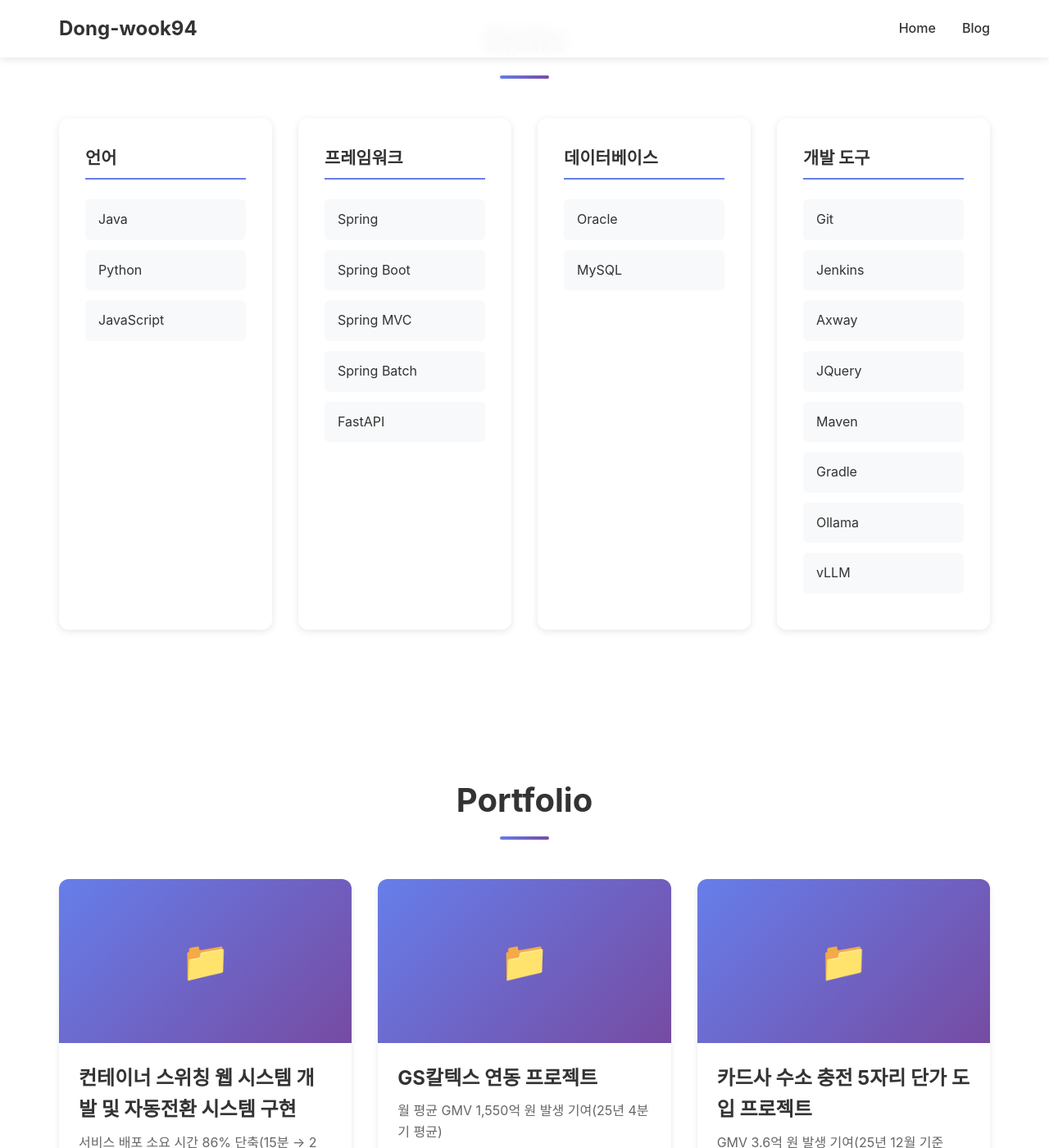
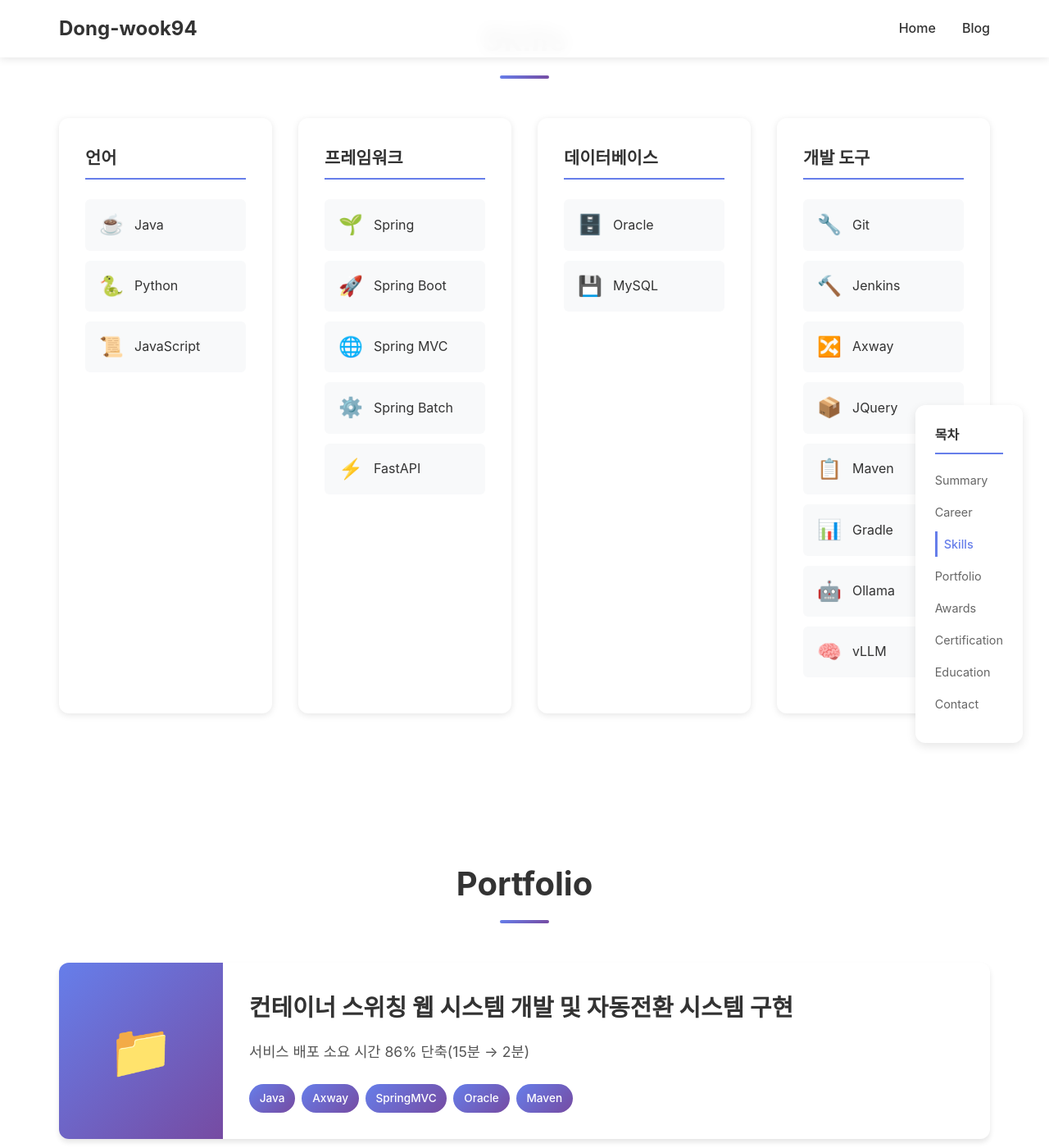
Before and after one commit to Dong-wook94/Dong-wook94.github.io, a Jekyll site: the page built from index.html, in a window 1280 px wide and 1400 px high, scrolled down 2217 px. Shown: the whole window at 82% size. Built offline with Jekyll 4.4.1, drawn with Linux system fonts in a browser that asks for light colours; the list of posts is cut into pages by our own code; some of the changed text lies outside the part shown.

Commit message:
포트폴리오 디자인 수정

```diff
--- a/_layouts/portfolio.html
+++ b/_layouts/portfolio.html
@@ -214,16 +214,25 @@
       border-radius: 6px;
       font-size: 1rem;
       transition: background 0.3s;
+      display: flex;
+      align-items: center;
+      gap: 0.75rem;
     }
 
     .skill-item:hover {
       background: #e9ecef;
     }
 
+    .skill-icon {
+      font-size: 1.5rem;
+      min-width: 2rem;
+      text-align: center;
+    }
+
     /* Portfolio Section */
-    .portfolio-grid {
-      display: grid;
-      grid-template-columns: repeat(auto-fit, minmax(320px, 1fr));
+    .portfolio-list {
+      display: flex;
+      flex-direction: column;
       gap: 2rem;
       margin-top: 2rem;
     }
@@ -235,42 +244,52 @@
       box-shadow: 0 4px 6px rgba(0,0,0,0.1);
       transition: transform 0.3s, box-shadow 0.3s;
       cursor: pointer;
+      display: flex;
+      align-items: stretch;
+      min-height: 200px;
     }
 
     .portfolio-item:hover {
-      transform: translateY(-8px);
+      transform: translateY(-5px);
       box-shadow: 0 8px 20px rgba(0,0,0,0.15);
     }
 
     .portfolio-item-image {
-      width: 100%;
-      height: 200px;
+      width: 200px;
+      min-width: 200px;
       background: linear-gradient(135deg, #667eea 0%, #764ba2 100%);
       display: flex;
       align-items: center;
       justify-content: center;
       color: white;
-      font-size: 3rem;
+      font-size: 4rem;
+      flex-shrink: 0;
     }
 
     .portfolio-item-content {
-      padding: 1.5rem;
+      padding: 2rem;
+      flex: 1;
+      display: flex;
+      flex-direction: column;
+      justify-content: center;
     }
 
     .portfolio-item h3 {
-      font-size: 1.5rem;
-      margin-bottom: 0.5rem;
+      font-size: 1.8rem;
+      margin-bottom: 1rem;
       color: #333;
+      font-weight: 700;
     }
 
     .portfolio-item .subtitle {
-      color: #666;
-      margin-bottom: 1rem;
-      font-size: 1rem;
+      color: #555;
+      margin-bottom: 1.5rem;
+      font-size: 1.1rem;
+      line-height: 1.7;
     }
 
     .portfolio-item .description {
-      color: #555;
+      color: #666;
       margin-bottom: 1rem;
       line-height: 1.6;
     }
@@ -365,6 +384,66 @@
       color: #764ba2;
     }
 
+    /* Right Sidebar Navigation */
+    .toc-sidebar {
+      position: fixed;
+      right: 2rem;
+      top: 50%;
+      transform: translateY(-50%);
+      background: white;
+      padding: 1.5rem;
+      border-radius: 12px;
+      box-shadow: 0 4px 12px rgba(0,0,0,0.1);
+      max-width: 200px;
+      max-height: 80vh;
+      overflow-y: auto;
+      z-index: 100;
+      display: none;
+    }
+
+    .toc-sidebar.active {
+      display: block;
+    }
+
+    .toc-sidebar h4 {
+      font-size: 1rem;
+      margin-bottom: 1rem;
+      color: #333;
+      font-weight: 700;
+      border-bottom: 2px solid #667eea;
+      padding-bottom: 0.5rem;
+    }
+
+    .toc-list {
+      list-style: none;
+      padding: 0;
+      margin: 0;
+    }
+
+    .toc-list li {
+      margin: 0.5rem 0;
+    }
+
+    .toc-list a {
+      color: #666;
+      text-decoration: none;
+      font-size: 0.9rem;
+      transition: color 0.3s;
+      display: block;
+      padding: 0.25rem 0;
+    }
+
+    .toc-list a:hover,
+    .toc-list a.active {
+      color: #667eea;
+      font-weight: 500;
+    }
+
+    .toc-list a.active {
+      border-left: 3px solid #667eea;
+      padding-left: 0.5rem;
+    }
+
     /* Footer */
     .footer {
       text-align: center;
@@ -375,6 +454,12 @@
     }
 
     /* Responsive */
+    @media (max-width: 1024px) {
+      .toc-sidebar {
+        display: none !important;
+      }
+    }
+
     @media (max-width: 768px) {
       .intro-section h1 {
         font-size: 2.5rem;
@@ -388,8 +473,14 @@
         font-size: 2rem;
       }
 
-      .portfolio-grid {
-        grid-template-columns: 1fr;
+      .portfolio-item {
+        flex-direction: column;
+      }
+
+      .portfolio-item-image {
+        width: 100%;
+        min-width: 100%;
+        height: 150px;
       }
 
       .skills-grid {
@@ -434,7 +525,7 @@
     <div class="portfolio-container">
       <!-- Summary Section -->
       {% if site.data.summary %}
-      <section class="section">
+      <section class="section" id="summary">
         <h2 class="section-title">Summary</h2>
         <div class="summary-content">
           {{ site.data.summary.summary | markdownify }}
@@ -444,7 +535,7 @@
 
       <!-- Experience Section -->
       {% if site.data.experience %}
-      <section class="section">
+      <section class="section" id="career">
         <h2 class="section-title">Career</h2>
         {% for exp in site.data.experience.experiences %}
         <div class="experience-item">
@@ -458,14 +549,17 @@
 
       <!-- Skills Section -->
       {% if site.data.skills %}
-      <section class="section">
+      <section class="section" id="skills">
         <h2 class="section-title">Skills</h2>
         <div class="skills-grid">
           {% if site.data.skills.languages %}
           <div class="skill-category">
             <h3>언어</h3>
             {% for skill in site.data.skills.languages %}
-            <div class="skill-item">{{ skill.name }}</div>
+            <div class="skill-item">
+              <span class="skill-icon">{{ skill.icon | default: "•" }}</span>
+              <span>{{ skill.name }}</span>
+            </div>
             {% endfor %}
           </div>
           {% endif %}
@@ -474,7 +568,10 @@
           <div class="skill-category">
             <h3>프레임워크</h3>
             {% for skill in site.data.skills.frameworks %}
-            <div class="skill-item">{{ skill.name }}</div>
+            <div class="skill-item">
+              <span class="skill-icon">{{ skill.icon | default: "•" }}</span>
+              <span>{{ skill.name }}</span>
+            </div>
             {% endfor %}
           </div>
           {% endif %}
@@ -483,7 +580,10 @@
           <div class="skill-category">
             <h3>데이터베이스</h3>
             {% for skill in site.data.skills.databases %}
-            <div class="skill-item">{{ skill.name }}</div>
+            <div class="skill-item">
+              <span class="skill-icon">{{ skill.icon | default: "•" }}</span>
+              <span>{{ skill.name }}</span>
+            </div>
             {% endfor %}
           </div>
           {% endif %}
@@ -492,7 +592,10 @@
           <div class="skill-category">
             <h3>개발 도구</h3>
             {% for skill in site.data.skills.tools %}
-            <div class="skill-item">{{ skill.name }}</div>
+            <div class="skill-item">
+              <span class="skill-icon">{{ skill.icon | default: "•" }}</span>
+              <span>{{ skill.name }}</span>
+            </div>
             {% endfor %}
           </div>
           {% endif %}
@@ -502,9 +605,9 @@
 
       <!-- Portfolio Section -->
       {% if site.projects.size > 0 %}
-      <section class="section">
+      <section class="section" id="portfolio">
         <h2 class="section-title">Portfolio</h2>
-        <div class="portfolio-grid">
+        <div class="portfolio-list">
           {% for project in site.projects %}
           <div class="portfolio-item" onclick="location.href='{{ project.url | relative_url }}'">
             <div class="portfolio-item-image">
@@ -517,7 +620,7 @@
               {% endif %}
               {% if project.tags %}
               <div class="portfolio-tags">
-                {% for tag in project.tags limit: 3 %}
+                {% for tag in project.tags %}
                 <span class="tag">{{ tag }}</span>
                 {% endfor %}
               </div>
@@ -531,7 +634,7 @@
 
       <!-- Awards Section -->
       {% if site.data.awards %}
-      <section class="section">
+      <section class="section" id="awards">
         <h2 class="section-title">Awards</h2>
         {% for award in site.data.awards.awards %}
         <div class="award-item">
@@ -545,7 +648,7 @@
 
       <!-- Certifications Section -->
       {% if site.data.certifications %}
-      <section class="section">
+      <section class="section" id="certification">
         <h2 class="section-title">Certification</h2>
         {% for cert in site.data.certifications.certifications %}
         <div class="cert-item">
@@ -561,7 +664,7 @@
 
       <!-- Education Section -->
       {% if site.data.education %}
-      <section class="section">
+      <section class="section" id="education">
         <h2 class="section-title">Education</h2>
         {% for edu in site.data.education.education %}
         <div class="education-item">
@@ -576,7 +679,7 @@
       {% endif %}
 
       <!-- Contact Section -->
-      <section class="section contact-section">
+      <section class="section contact-section" id="contact">
         <h2 class="section-title">Contact Me</h2>
         <div class="contact-links">
           {% if site.author.email %}
@@ -625,5 +728,76 @@
       </div>
     </footer>
   </div>
+
+  <!-- Right Sidebar TOC -->
+  <aside class="toc-sidebar" id="toc-sidebar">
+    <h4>목차</h4>
+    <ul class="toc-list" id="toc-list">
+      {% if site.data.summary %}<li><a href="#summary">Summary</a></li>{% endif %}
+      {% if site.data.experience %}<li><a href="#career">Career</a></li>{% endif %}
+      {% if site.data.skills %}<li><a href="#skills">Skills</a></li>{% endif %}
+      {% if site.projects.size > 0 %}<li><a href="#portfolio">Portfolio</a></li>{% endif %}
+      {% if site.data.awards %}<li><a href="#awards">Awards</a></li>{% endif %}
+      {% if site.data.certifications %}<li><a href="#certification">Certification</a></li>{% endif %}
+      {% if site.data.education %}<li><a href="#education">Education</a></li>{% endif %}
+      <li><a href="#contact">Contact</a></li>
+    </ul>
+  </aside>
+
+  <script>
+    // TOC 표시/숨김 및 활성화
+    (function() {
+      const sections = document.querySelectorAll('.section');
+      const tocLinks = document.querySelectorAll('.toc-list a');
+      const tocSidebar = document.getElementById('toc-sidebar');
+
+      // 스크롤 시 TOC 표시
+      let lastScrollTop = 0;
+      window.addEventListener('scroll', function() {
+        const scrollTop = window.pageYOffset || document.documentElement.scrollTop;
+
+        if (scrollTop > 300) {
+          tocSidebar.classList.add('active');
+        } else {
+          tocSidebar.classList.remove('active');
+        }
+
+        // 현재 섹션 하이라이트
+        let current = '';
+        sections.forEach(section => {
+          const sectionTop = section.offsetTop;
+          const sectionHeight = section.clientHeight;
+          if (scrollTop >= sectionTop - 200) {
+            current = section.getAttribute('id');
+          }
+        });
+
+        tocLinks.forEach(link => {
+          link.classList.remove('active');
+          if (link.getAttribute('href') === '#' + current) {
+            link.classList.add('active');
+          }
+        });
+
+        lastScrollTop = scrollTop;
+      });
+
+      // 부드러운 스크롤
+      tocLinks.forEach(link => {
+        link.addEventListener('click', function(e) {
+          e.preventDefault();
+          const targetId = this.getAttribute('href').substring(1);
+          const targetSection = document.getElementById(targetId);
+          if (targetSection) {
+            const offsetTop = targetSection.offsetTop - 80;
+            window.scrollTo({
+              top: offsetTop,
+              behavior: 'smooth'
+            });
+          }
+        });
+      });
+    })();
+  </script>
 </body>
 </html>
```
Also changed, not shown: _data/skills.yml (+18 -0 lines).
